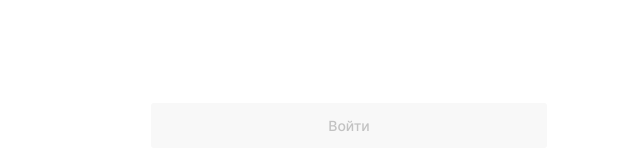
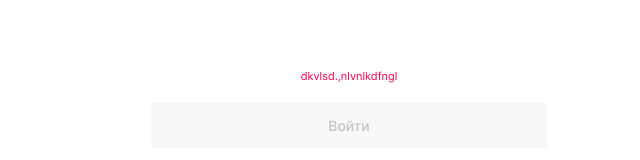
Before and after one commit to BorodkinaViktoriya/movies-explorer-frontend, a React (Create React App) app: page /signin in a window 1280 px wide. Shown: the part 549-709 px from the top of the page, without its empty margins (291-931 px from the left). Built offline with nearby package versions, Linux system fonts and the light colour scheme; the HTML template or start-up script is replaced by a standard one.

Commit message:
fix: profile data

```diff
--- a/src/components/App/App.js
+++ b/src/components/App/App.js
@@ -13,7 +13,7 @@ import SavedMovies from "../SavedMovies/SavedMovies";
 import ProtectedRoute from "../ProtectedRoute/ProtectedRoute";
 
 import {CurrentUserContext} from "../../contexts/CurrentUserContext";
-import {getToken} from "../../utils/MainApi";
+import {getToken, getUserData} from "../../utils/MainApi";
 import allCards from '../../utils/Movies'
 import savedMovies from '../../utils/saved-movies'
 
@@ -29,20 +29,35 @@ function App() {
   const [loggedIn, setLoggedIn] = useState(false);
   const [initialMovies, setInitialMovies] = useState([]);
 
- /* function checkToken() {
+  useEffect(() => {
+    checkToken();
+  }, []);
+
+  useEffect(() => {
+    if (loggedIn) {
+        getUserData().then ((data) => {
+        setCurrentUser(data)
+        console.log(data)
+      })
+        .catch((err) => console.log('Ошибка при звгрузке данных c сервера'))
+    }
+  }, [loggedIn])
+
+  function checkToken() {
     const jwt = localStorage.getItem('jwt');
     if (jwt) {
       getToken(jwt)
         .then((res) => {
           if (res) {
             console.log(res)
+            setCurrentUser(res)
             setLoggedIn(true);
             history.push('/movies');
           }
         })
         .catch((err) => console.log(err));
     }
-  }*/
+  }
 
   useEffect(() => {
     const storageMovies = JSON.parse(localStorage.getItem('movies'));
--- a/src/components/Form/Form.css
+++ b/src/components/Form/Form.css
@@ -81,6 +81,18 @@
   bottom: 0;
 }
 
+.form__fail {
+  font-weight: 400;
+  font-size: 11px;
+  line-height: 13px;
+  text-align: center;
+  color: #FF004C;
+  margin: auto 0 20px;
+  max-width: 396px;
+  text-overflow: ellipsis;
+  white-space: nowrap;
+  overflow: hidden;
+}
 .form__button {
   width: 100%;
   height: 45px;
@@ -91,7 +103,7 @@
   line-height: 17px;
   color: #FFFFFF;
   border-radius: 3px;
-  margin: auto 0 0;
+  margin: 0;
   transition: opacity .3s;
 }
 
--- a/src/components/Form/Form.js
+++ b/src/components/Form/Form.js
@@ -15,6 +15,7 @@ function Form({children, formTitle, buttonText, subText, linkText, link, onSubmi
         <legend className="form__title">{formTitle}</legend>
         {children}
       </fieldset>
+      <p  className="form__fail">dkvlsd.,nlvnlkdfngl</p>
       <button className="form__button" type="submit" disabled={isDisabled}>{buttonText}</button>
       <p className="form__sub-text">{subText}
         <a className="form__sub-link" href={link}>{linkText}</a>
--- a/src/components/Profile/Profile.js
+++ b/src/components/Profile/Profile.js
@@ -7,12 +7,20 @@ import useFormWithValidation from "../../hooks/useForm";
 function Profile() {
   const currentUser = React.useContext(CurrentUserContext);
   const [userName, setUserName] = React.useState(currentUser.name);
+  const [userEmail, setUserEmail] = React.useState(currentUser.email);
   const {values, handleInputChange, setValues} = useFormWithValidation();
  /* React.useEffect(() => {
     if (currentUser) {
       setValues({name:currentUser.name, email:currentUser.email });
     }
   }, []);*/
+
+  React.useEffect(() => {
+    if (currentUser) {
+      setUserName(currentUser.name);
+      setUserEmail(currentUser.email);
+    }
+  }, [currentUser]);
   return (
     <>
       <Header isDark={false} loggedIn={true}/>
@@ -22,14 +30,14 @@ function Profile() {
             <legend className="profile__title">Привет, {userName}!</legend>
             <label className="profile__label">Имя
               <input
-                type="name" value={values.name}
+                type="name" value={userName|| ''}
                 className="profile__input"
-                name="name" required minLength="2" maxLength="40"
+                name="userName" required minLength="2" maxLength="40"
               />
             </label>
             <label className="profile__label">E-mail
               <input
-                type="email" name="email" value={values.email}
+                type="email" name="userEmail" value={userEmail||''}
                 className="profile__input" required minLength="2" maxLength="40"
               ></input>
             </label>
--- a/src/components/Register/Register.js
+++ b/src/components/Register/Register.js
@@ -10,7 +10,7 @@ import isEmail from "validator/es/lib/isEmail";
 
 function Register({setLoggedIn}) {
   const history = useHistory();
-  const {values, handleChange, resetFrom, errors, setErrors, isValid} = useFormWithValidation({
+  const {values, handleChange, resetFrom, errors, isValid} = useFormWithValidation({
     registerEmail: (value) => {
       if (!isEmail(value)) {
         return emailValidationErrorMessage;
@@ -30,12 +30,13 @@ function Register({setLoggedIn}) {
     evt.preventDefault();
    /* register({name:values.name, password:values.password, email:values.email})*/
     console.log({name:values.registerName, password:values.registerPassword, email:values.registerEmail})
-    register(values)
+    register({name:values.registerName, password: values.registerPassword, email:values.registerEmail})
       .then((res) => {
         if (res) {
-          authorize(values)
+          authorize({password: values.registerPassword, email:values.registerEmail})
             .then((res) => {
               if (res) {
+                setCu
                 setLoggedIn(true);
                 localStorage.setItem('jwt', res.token);
                 history.push('/movies')
--- a/src/utils/MainApi.js
+++ b/src/utils/MainApi.js
@@ -39,3 +39,13 @@ export const getToken = (token) => {
   })
     .then((res) => handleResponse(res));
 };
+
+ export const getUserData = () => {
+  return fetch(`${BASE_URL}/users/me `, {
+    headers: {
+      'Content-Type': 'application/json',
+      'Authorization': `Bearer ${localStorage.getItem('jwt')}`,
+    }
+  })
+    .then((res) => handleResponse(res));
+}
```
